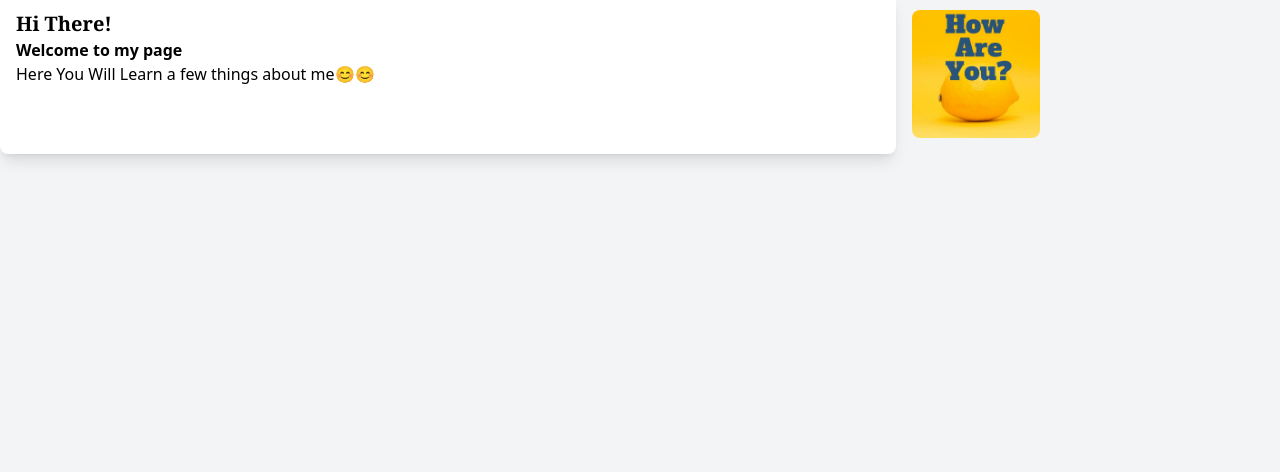
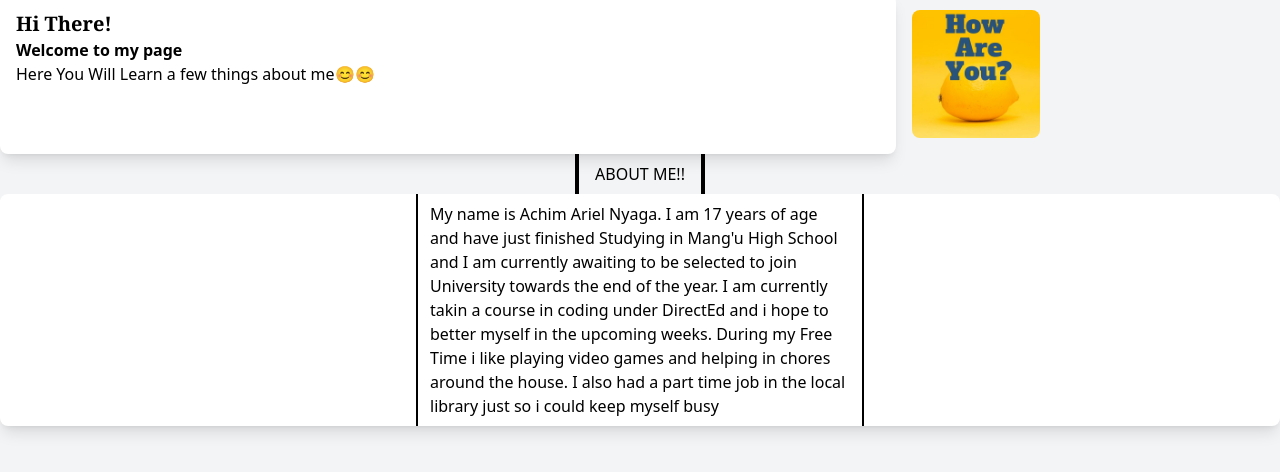
Before and after one commit to Achim-Nyaga/My-Website, a plain HTML site: page build/index.html in a window 1280 px wide. Shown: the part 98-570 px from the top of the page. Drawn offline with Linux system fonts and the light colour scheme.

Commit message:
Added About  me

```diff
--- a/build/index.html
+++ b/build/index.html
@@ -42,6 +42,19 @@
         <img src="how are you.jpg" alt="How're you doing?" class="w-full h-auto rounded-lg object-cover object-center">
     </div>
    </div>
+   <div class="flex justify-center">
+    <h2 class="border-l-4 border-r-4 px-4 py-2 max-w-md border-black ">ABOUT ME!!</h2>
+    </div>
+    <div class="flex justify-center  bg-white shadow-lg rounded-lg">
+    <p class="border-l-2 border-r-2 px-3 py-2 max-w-md border-black ">
+        My name is Achim Ariel Nyaga.
+        I am 17 years of age and have just finished Studying in Mang'u High School and I am currently awaiting to be selected to join University towards the end of the year.
 
+        I am currently takin a course in coding under DirectEd and i hope to better myself in the upcoming weeks.
+
+        During my Free Time i like playing video games and helping in chores around the house. I also had a part time job in the local library just so i could keep myself busy
+
+    </p>
+   </div>
 </body>
 </html>
```
Also changed, not shown: build/css/style.css.
